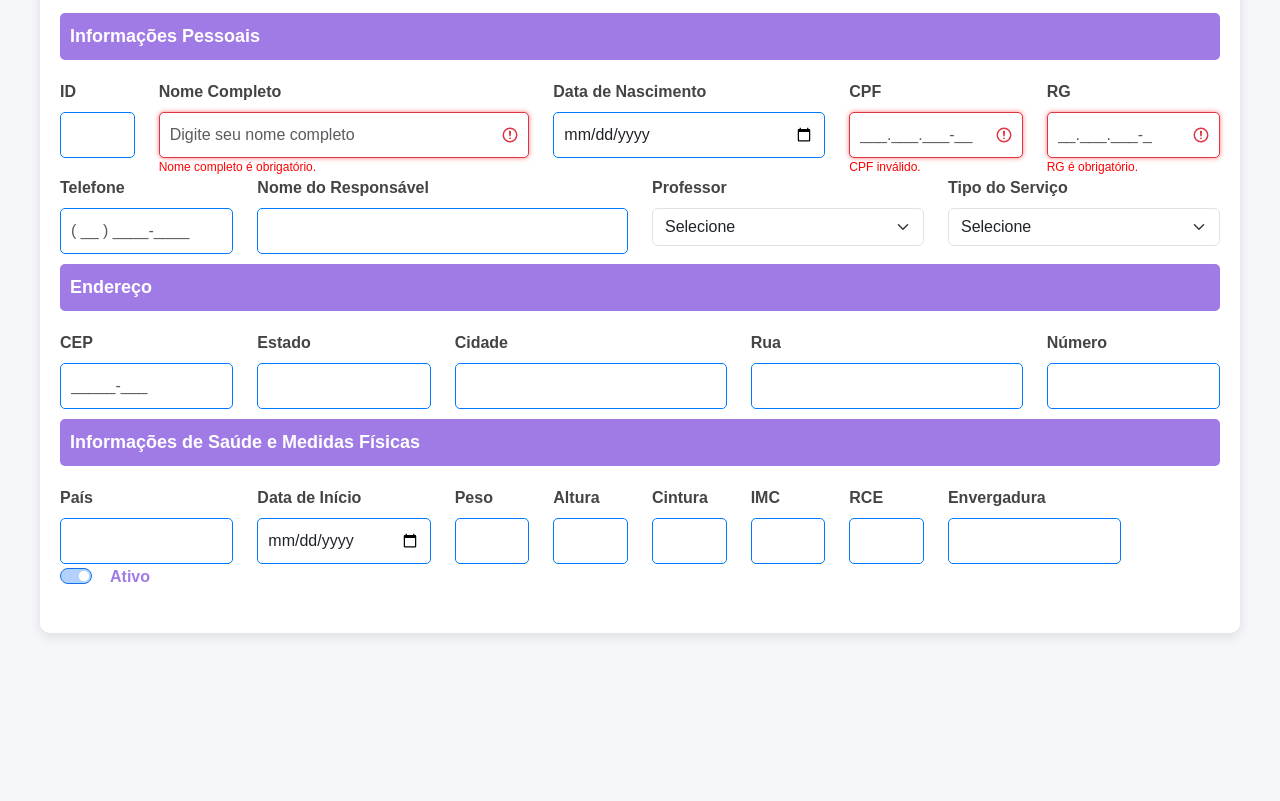
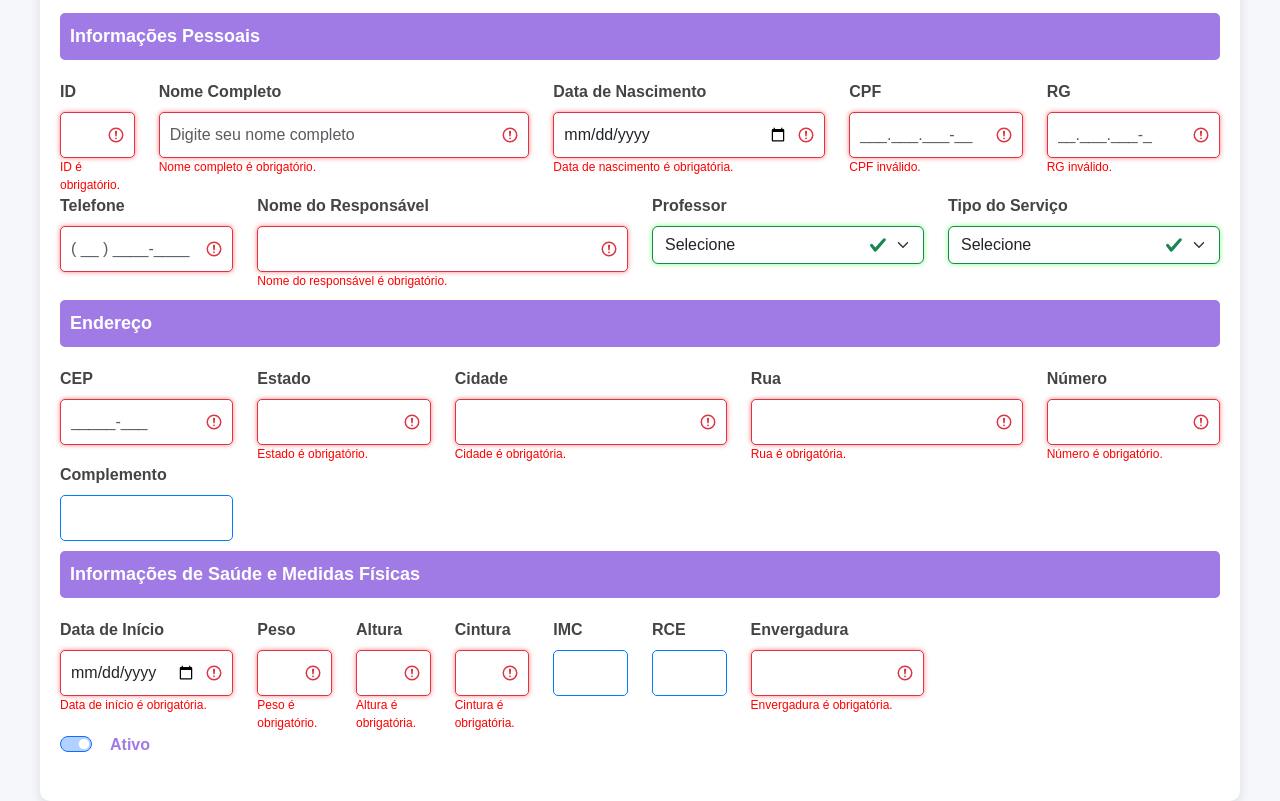
Before and after one commit to VWazlawick/SCEA, a website built with webpack: page SCEA_html/pages/cadastro.html in a window 1280 px wide. Both pictures are taken after a click on the picture 107 px from the left and 32 px from the top of the page. Shown: the part 61-862 px from the top of the page. Before the commit the page ends 800 px from the top, so only its background shows below. Built offline with nearby package versions, Linux system fonts and the light colour scheme.

Commit message:
Adicionado algumas validações extras

```diff
--- a/SCEA_html/pages/cadastro.html
+++ b/SCEA_html/pages/cadastro.html
@@ -46,7 +46,7 @@
             <div class="col-md-2">
                 <label for="rg" class="form-label">RG</label>
                 <input type="text" class="form-control" id="rg" placeholder="__.___.___-_" maxlength="12" required>
-                <span class="error-message" id="rg-error">RG é obrigatório.</span>
+                <span class="error-message" id="rg-error">RG inválido.</span>
             </div>
         </div>
 
@@ -55,22 +55,26 @@
             <div class="col-md-2">
                 <label for="telefone" class="form-label">Telefone</label>
                 <input type="text" class="form-control" id="telefone" placeholder="( __ ) ____-____" maxlength="15">
+                <span class="error-message" id="telefone-error">Telefone inválido.</span>
             </div>
             <div class="col-md-4">
                 <label for="nome-responsavel" class="form-label">Nome do Responsável</label>
                 <input type="text" class="form-control" id="nome-responsavel">
+                <span class="error-message" id="nome-responsavel-error">Nome do responsável é obrigatório.</span>
             </div>
             <div class="col-md-3">
                 <label for="professor" class="form-label">Professor</label>
                 <select class="form-select" id="professor">
                     <option selected>Selecione</option>
                 </select>
+                <span class="error-message" id="professor-error">Selecione um professor.</span>
             </div>
             <div class="col-md-3">
                 <label for="tipo-servico" class="form-label">Tipo do Serviço</label>
                 <select class="form-select" id="tipo-servico">
                     <option selected>Selecione</option>
                 </select>
+                <span class="error-message" id="tipo-servico-error">Selecione um tipo de serviço.</span>
             </div>
         </div>
 
@@ -80,47 +84,56 @@
             <div class="col-md-2">
                 <label for="cep" class="form-label">CEP</label>
                 <input type="text" class="form-control" id="cep" placeholder="_____-___" maxlength="9">
+                <span class="error-message" id="cep-error">CEP inválido.</span>
             </div>
             <div class="col-md-2">
                 <label for="estado" class="form-label">Estado</label>
                 <input type="text" class="form-control" id="estado">
+                <span class="error-message" id="estado-error">Estado é obrigatório.</span>
             </div>
             <div class="col-md-3">
                 <label for="cidade" class="form-label">Cidade</label>
                 <input type="text" class="form-control" id="cidade">
+                <span class="error-message" id="cidade-error">Cidade é obrigatória.</span>
             </div>
             <div class="col-md-3">
                 <label for="rua" class="form-label">Rua</label>
                 <input type="text" class="form-control" id="rua">
+                <span class="error-message" id="rua-error">Rua é obrigatória.</span>
             </div>
             <div class="col-md-2">
                 <label for="numero" class="form-label">Número</label>
                 <input type="text" class="form-control" id="numero">
+                <span class="error-message" id="numero-error">Número é obrigatório.</span>
+            </div>
+            <div class="col-md-2">
+                <label for="complemento" class="form-label">Complemento</label>
+                <input type="text" class="form-control" id="complemento">
             </div>
         </div>
 
         <!-- Health and Physical Information Section -->
         <div class="form-section-heading">Informações de Saúde e Medidas Físicas</div>
         <div class="row">
-            <div class="col-md-2">
-                <label for="pais" class="form-label">País</label>
-                <input type="text" class="form-control" id="pais">
-            </div>
             <div class="col-md-2 animated-input">
                 <label for="data-inicio" class="form-label">Data de Início</label>
                 <input type="date" class="form-control" id="data-inicio">
+                <span class="error-message" id="data-inicio-error">Data de início é obrigatória.</span>
             </div>
             <div class="col-md-1">
                 <label for="peso" class="form-label">Peso</label>
                 <input type="text" class="form-control" id="peso">
+                <span class="error-message" id="peso-error">Peso é obrigatório.</span>
             </div>
             <div class="col-md-1">
                 <label for="altura" class="form-label">Altura</label>
                 <input type="text" class="form-control" id="altura">
+                <span class="error-message" id="altura-error">Altura é obrigatória.</span>
             </div>
             <div class="col-md-1">
                 <label for="cintura" class="form-label">Cintura</label>
                 <input type="text" class="form-control" id="cintura">
+                <span class="error-message" id="cintura-error">Cintura é obrigatória.</span>
             </div>
             <div class="col-md-1">
                 <label for="imc" class="form-label">IMC</label>
@@ -133,6 +146,7 @@
             <div class="col-md-2">
                 <label for="envergadura" class="form-label">Envergadura</label>
                 <input type="text" class="form-control" id="envergadura">
+                <span class="error-message" id="envergadura-error">Envergadura é obrigatória.</span>
             </div>
         </div>
 
--- a/SCEA_html/pages/scripts/cadastro.js
+++ b/SCEA_html/pages/scripts/cadastro.js
@@ -2,6 +2,7 @@
 IMask(document.getElementById('cpf'), { mask: '000.000.000-00' });
 IMask(document.getElementById('telefone'), { mask: '(00) 00000-0000' });
 IMask(document.getElementById('cep'), { mask: '00000-000' });
+IMask(document.getElementById('rg'), { mask: '00.000.000-0' });
 
 // Função de busca de endereço pelo CEP via API do ViaCEP
 document.getElementById('cep').addEventListener('blur', function() {
@@ -32,18 +33,24 @@ document.getElementById('cep').addEventListener('blur', function() {
 function validateForm() {
     let isValid = true;
 
-    // Validação do Nome Completo
-    const nomeCompleto = document.getElementById('nome-completo');
-    const nomeError = document.getElementById('nome-error');
-    if (nomeCompleto.value.trim() === '') {
-        nomeCompleto.classList.add('is-invalid');
-        nomeError.style.display = 'block';
-        isValid = false;
-    } else {
-        nomeCompleto.classList.remove('is-invalid');
-        nomeCompleto.classList.add('is-valid');
-        nomeError.style.display = 'none';
+    // Função auxiliar para validação de campos vazios
+    function validateField(fieldId, errorId, errorMessage) {
+        const field = document.getElementById(fieldId);
+        const error = document.getElementById(errorId);
+        if (field.value.trim() === '') {
+            field.classList.add('is-invalid');
+            error.style.display = 'block';
+            error.textContent = errorMessage;
+            isValid = false;
+        } else {
+            field.classList.remove('is-invalid');
+            field.classList.add('is-valid');
+            error.style.display = 'none';
+        }
     }
+
+    // Validação de Nome Completo
+    validateField('nome-completo', 'nome-error', 'Nome completo é obrigatório.');
 
     // Validação de CPF
     const cpf = document.getElementById('cpf');
@@ -66,6 +73,7 @@ function validateForm() {
     if (!rgPattern.test(rg.value)) {
         rg.classList.add('is-invalid');
         rgError.style.display = 'block';
+        rgError.textContent = 'RG inválido.';
         isValid = false;
     } else {
         rg.classList.remove('is-invalid');
@@ -73,8 +81,63 @@ function validateForm() {
         rgError.style.display = 'none';
     }
 
+    // Validação de Data de Nascimento
+    validateField('data-nascimento', 'data-error', 'Data de nascimento é obrigatória.');
+
+    // Validação de Telefone
+    const telefone = document.getElementById('telefone');
+    const telefoneError = document.createElement('span');
+    telefoneError.className = 'error-message';
+    telefoneError.textContent = 'Telefone inválido.';
+    const telefonePattern = /^\(\d{2}\) \d{4,5}-\d{4}$/;
+    if (!telefonePattern.test(telefone.value)) {
+        telefone.classList.add('is-invalid');
+        telefone.parentElement.appendChild(telefoneError);
+        isValid = false;
+    } else {
+        telefone.classList.remove('is-invalid');
+        telefone.classList.add('is-valid');
+        telefoneError.style.display = 'none';
+    }
+
+    // Validação de CEP
+    const cep = document.getElementById('cep');
+    const cepError = document.createElement('span');
+    cepError.className = 'error-message';
+    cepError.textContent = 'CEP inválido.';
+    const cepPattern = /^\d{5}-\d{3}$/;
+    if (!cepPattern.test(cep.value)) {
+        cep.classList.add('is-invalid');
+        cep.parentElement.appendChild(cepError);
+        isValid = false;
+    } else {
+        cep.classList.remove('is-invalid');
+        cep.classList.add('is-valid');
+        cepError.style.display = 'none';
+    }
+
+    // Validação de campos obrigatórios (genérica)
+    const requiredFields = [
+        { id: 'id', errorId: 'id-error', errorMessage: 'ID é obrigatório.' },
+        { id: 'nome-responsavel', errorId: 'nome-responsavel-error', errorMessage: 'Nome do responsável é obrigatório.' },
+        { id: 'professor', errorId: 'professor-error', errorMessage: 'Selecione um professor.' },
+        { id: 'tipo-servico', errorId: 'tipo-servico-error', errorMessage: 'Selecione um tipo de serviço.' },
+        { id: 'estado', errorId: 'estado-error', errorMessage: 'Estado é obrigatório.' },
+        { id: 'cidade', errorId: 'cidade-error', errorMessage: 'Cidade é obrigatória.' },
+        { id: 'rua', errorId: 'rua-error', errorMessage: 'Rua é obrigatória.' },
+        { id: 'numero', errorId: 'numero-error', errorMessage: 'Número é obrigatório.' },
+        { id: 'data-inicio', errorId: 'data-inicio-error', errorMessage: 'Data de início é obrigatória.' },
+        { id: 'peso', errorId: 'peso-error', errorMessage: 'Peso é obrigatório.' },
+        { id: 'altura', errorId: 'altura-error', errorMessage: 'Altura é obrigatória.' },
+        { id: 'cintura', errorId: 'cintura-error', errorMessage: 'Cintura é obrigatória.' },
+        { id: 'envergadura', errorId: 'envergadura-error', errorMessage: 'Envergadura é obrigatória.' }
+    ];
+
+    requiredFields.forEach(field => validateField(field.id, field.errorId, field.errorMessage));
+
     return isValid;
 }
+
 
 // Mostrar modal ao clicar em Salvar
 document.getElementById('saveButton').addEventListener('click', function() {
```
